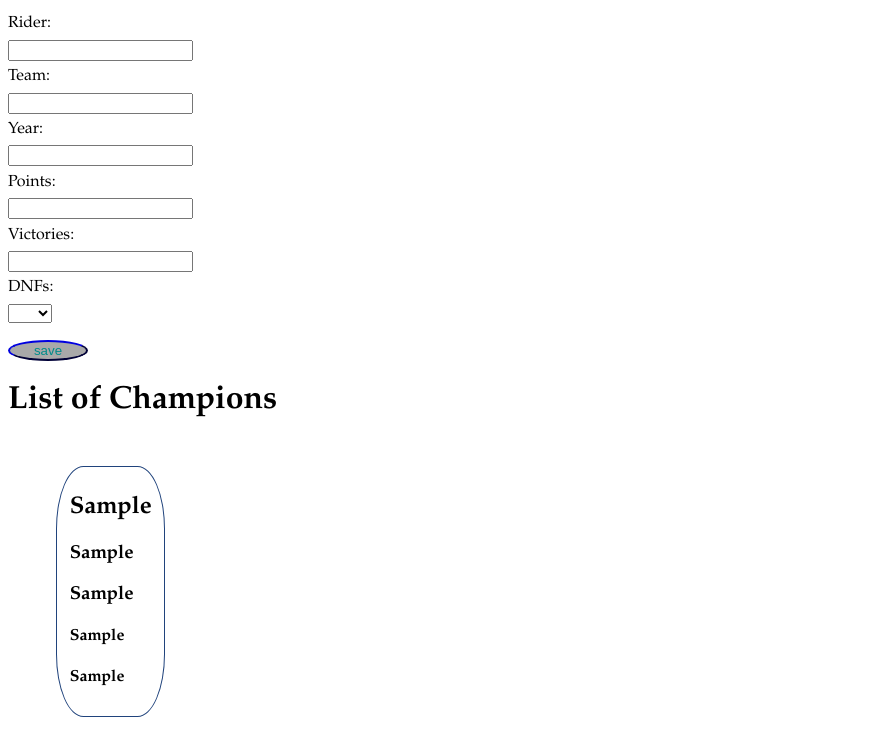
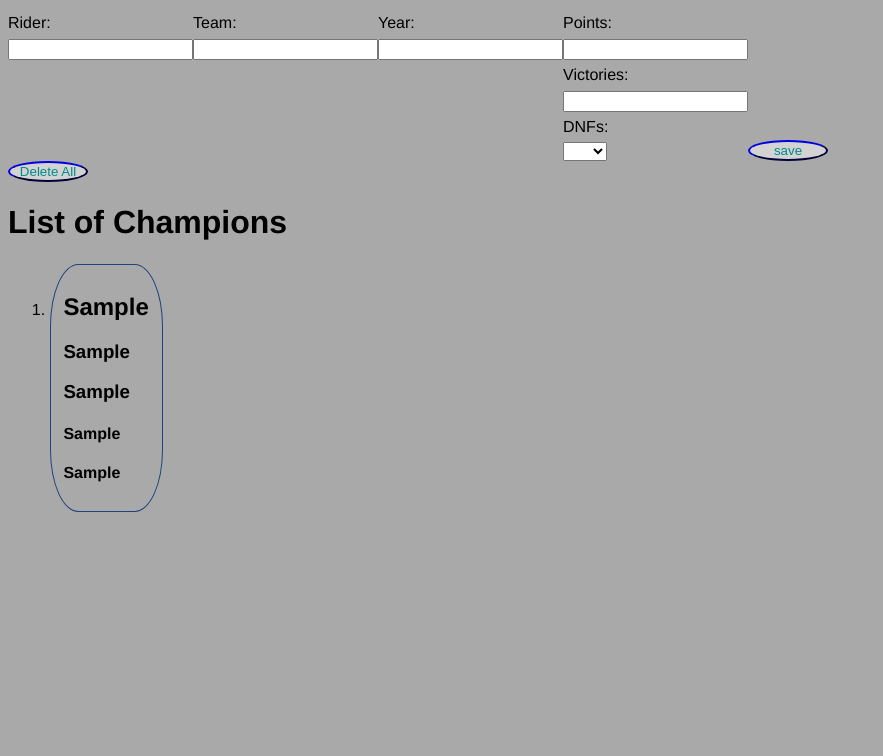
Before and after one commit to Gregor69/DOM-W-END-HWORK, a plain HTML site: page index.html in a window 1280 px wide. Both pictures are taken after typing "Sample", "Sample", "Sample", "Sample", "Sample" into the empty fields and a click on the input "save". Shown: the whole page, without its empty margins (0-883 px from the left). Drawn offline with Linux system fonts and the light colour scheme.

Commit message:
updated files

```diff
--- a/css/main.css
+++ b/css/main.css
@@ -1,11 +1,12 @@
-body {
-    font-family: Palatino;
+header {
+    font-family: Helvetica;
+    background-color: darkgray;
   }
 
 #form-wrapper {
     width: 100%;
-    display: flex;
-    flex-direction: column;
+    display: -webkit-flex;
+
   }
 
 .form-item {
@@ -22,24 +23,26 @@ body {
   }
 
 button, input[type="submit"] {
-    margin-top: 1rem;
+    margin-top: auto;
     width: 5rem;
     border-color: darkblue;
     color: darkcyan;
-    background-color: darkgray;
+    background-color: lightgray;
     border-radius: 100%;
   }
-
+body {
+  font-family: Helvetica;
+  background: darkgray;
+}
 #list-of-champions {
     display: flex;
     flex-wrap: wrap;
-    list-style-type: none;
+    list-style-type: bold;
   }
 
 .list-of-champions-item {
-    margin: 0.5rem 0.5rem;
+    margin: 0.1rem 0.1rem;
     padding: 0.5rem 0.8rem;
     border: 1px solid #20437c;
     border-radius: 25%;
-    backgrounkd: slateblue;
 }
--- a/index.html
+++ b/index.html
@@ -8,7 +8,7 @@
     <link rel="stylesheet" type="text/css" media="screen" href="css/main.css" />
     <script src="js/app.js"></script>
 </head>
-<body>
+<header>
     <form id="new-form-entry">
         <div id ="form-wrapper">
             <div class="form-entry">
@@ -43,6 +43,9 @@
         <input type="submit" value="save"/>
     </form>
 
+</header>
+<body>
+    <button id="delete-all">Delete All</button>
     <h1>List of Champions</h1>
     <ul id="list-of-champions"></ul>
 
--- a/js/app.js
+++ b/js/app.js
@@ -2,12 +2,22 @@ document.addEventListener('DOMContentLoaded', () => {
     // console.log('JavaScript has loaded');
     const newFormEntry = document.querySelector('#new-form-entry');
     newFormEntry.addEventListener('submit', handleNewFormEntrySubmit);
+
+    const deleteAllButton = document.querySelector('#delete-all');
+    deleteAllButton.addEventListener('click', handleDeleteAllClick);
+
 
 });
 
 const createChampionsItem = function (form) {
     const listOfChampionsItem = document.createElement('li');
     listOfChampionsItem.classList.add('list-of-champions-item');
+
+// const createChampionsItemRider = function (form) {
+//     const rider = document.createElement ('h2');
+//     rider.textContent = form.rider.value
+//     listOfChampionsItem.appendChild(rider);
+
 
     const rider = document.createElement('h2');
     rider.textContent = form.rider.value;
@@ -49,3 +59,8 @@ const handleNewFormEntrySubmit = function (event) {
 
     event.target.reset();
 }
+
+const handleDeleteAllClick = function (event) {
+    const listOfChampions = document.querySelector('#list-of-champions');
+    listOfChampions.innerHTML = '';
+}
```
Lines whose indentation alone changed are shown as unchanged.
